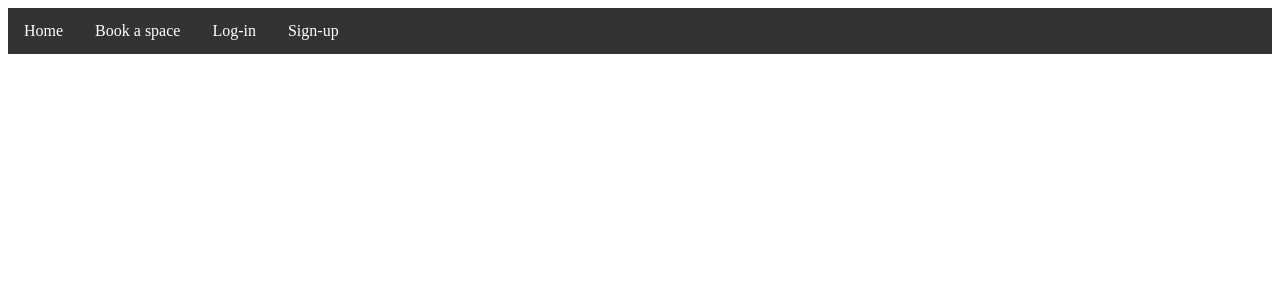
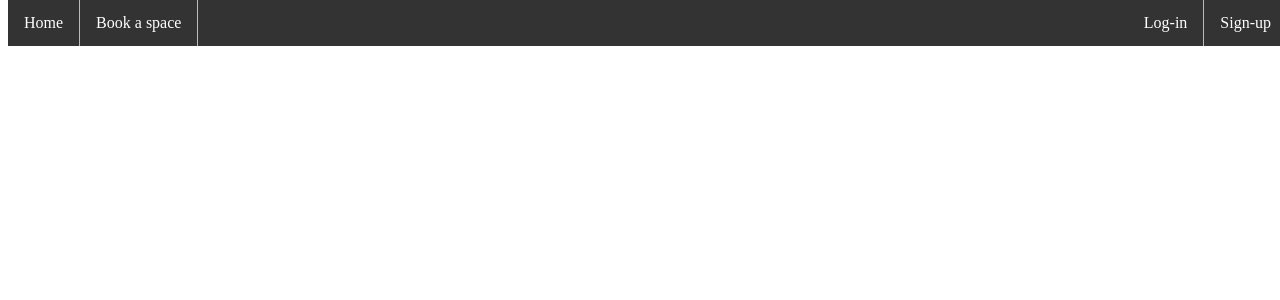
Before and after one commit to jacklynam238/carParkBooking, a Python web app: template templates/index.html in a window 1280 px wide. Shown: the top 300 px of the page. Run offline with Jinja, Linux system fonts and the light colour scheme; the template is opened without the code that fills it, so the values that code supplies are empty.

Commit message:
Update index.html
fixed navigation bar

```diff
--- a/templates/index.html
+++ b/templates/index.html
@@ -25,15 +25,27 @@ li a {
 li a:hover {
   background-color: #111;
 }
+li a:hover {
+  background-color: #111;
+}
+/* Add a gray right border to all list items */
+li {
+  border-right: 1px solid #bbb;
+}
+ul {
+  position: fixed;
+  top: 0;
+  width: 100%;
+}
 </style>
 </head>
 <body>
 
 <ul>
-  <li><a class="active" href="#home">Home</a></li>
-  <li><a href="#news">Book a space</a></li>
-  <li><a href="#contact">Log-in</a></li>
-  <li><a href="#about">Sign-up</a></li>
+  <li><a class="active" href="#Home">Home</a></li>
+  <li><a href="#Book a space">Book a space</a></li>
+  <li style="float:right"><a class="active" href="#Sign-up">Sign-up</a></li>
+  <li style="float:right"><a class="active" href="#Log-in">Log-in</a></li>
 </ul>
 
 </body>
```
